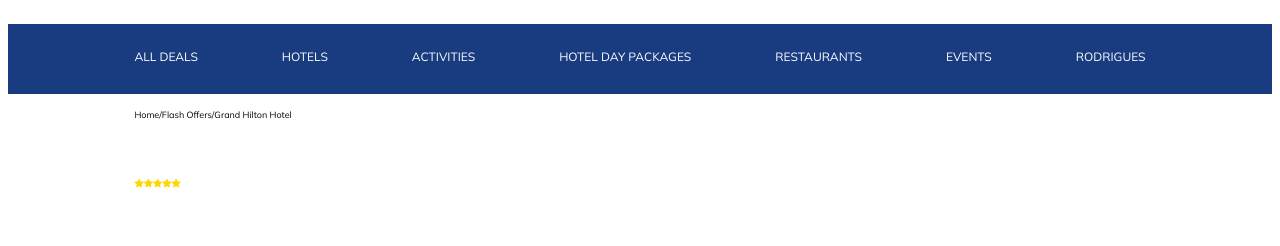
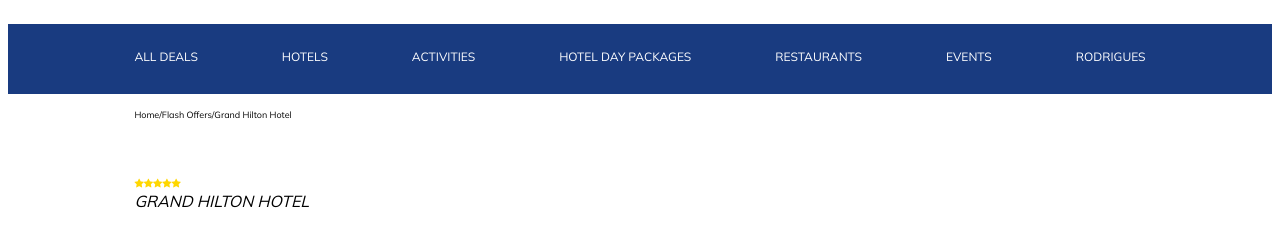
Before and after one commit to Ishtraodd/Learning-Path-Front-End-1, a plain HTML site: page index.html in a window 1280 px wide. Shown: the part 134-380 px from the top of the page. Drawn offline with Linux system fonts and the light colour scheme.

Commit message:
hotel name initial setup

```diff
--- a/index.html
+++ b/index.html
@@ -104,8 +104,14 @@
         <i class="fa fa-star rating_checked"></i>
     </div>
 
+    <!--Hotel's name-->
 
-
+    <div class="hotels">
+        <i class="hotels_name_style">GRAND HILTON HOTEL</i>
+        <i class="hotels_flash_offer"></i>
+        <i class="hotels_user_rating"></i>
+        <i class="hotels_services_short"></i>
+    </div>
 
 
 
--- a/style.css
+++ b/style.css
@@ -168,6 +168,25 @@
   size: 4px;
 }
 
+.hotels{
+  display: flex;
+  flex-direction: row;
+  font-family: 'Mulish', 'sans-serif';
+}
+
+.hotels_name_style{
+  justify-content: flex-start;
+  padding: 3px 10% 0 10%;
+
+}
+
+
+
+
+
+
+
+
 @media screen and (max-width: 500px) {
   .navbar a {
     float: none;
```
